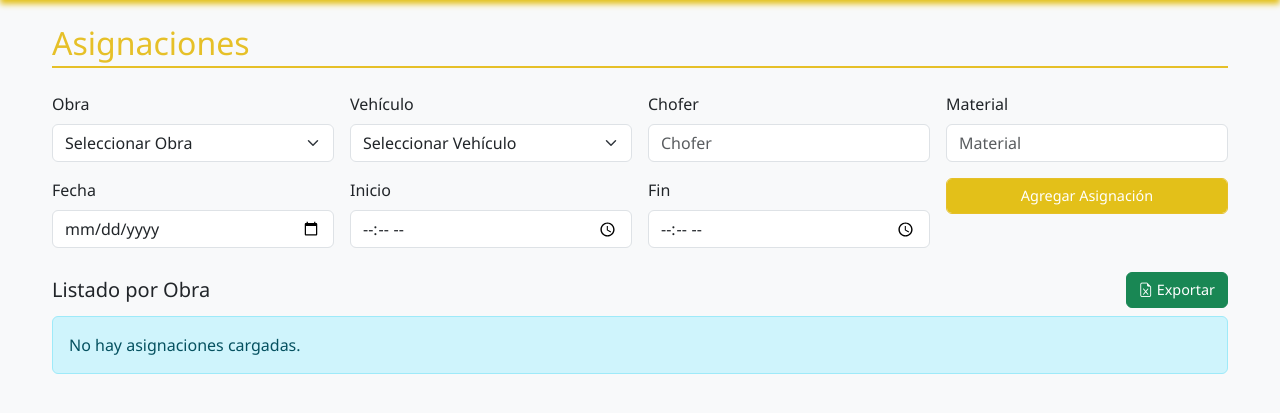
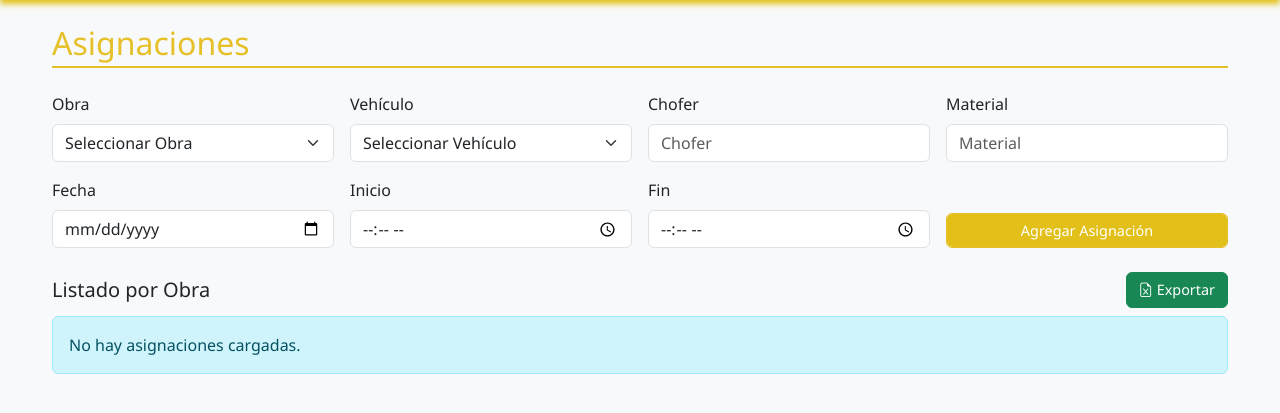
Before and after one commit to santiagonisi/Logistica, a Flask app: page / in a window 1280 px wide. Shown: the part 70-483 px from the top of the page. Run offline with Flask 3, Linux system fonts and the light colour scheme; data comes from the database, SQL or seed files in the repository; data that the repository does not hold is empty.

Commit message:
arreglos en "button agregar"

```diff
--- a/logistica/templates/asignaciones.html
+++ b/logistica/templates/asignaciones.html
@@ -57,9 +57,10 @@
     <label class="form-label">Fin</label>
     <input type="time" name="hora_fin" class="form-control" required>
   </div>
-  <div class="col-md-3">
-    <button type="submit" class="btn btn-primary form-control">Agregar Asignación</button>
+<div class="col-md-3 d-flex align-items-end">
+  <button type="submit" class="btn btn-primary form-control">Agregar Asignación</button>
 </div>
+
 
 </form>
 
```
